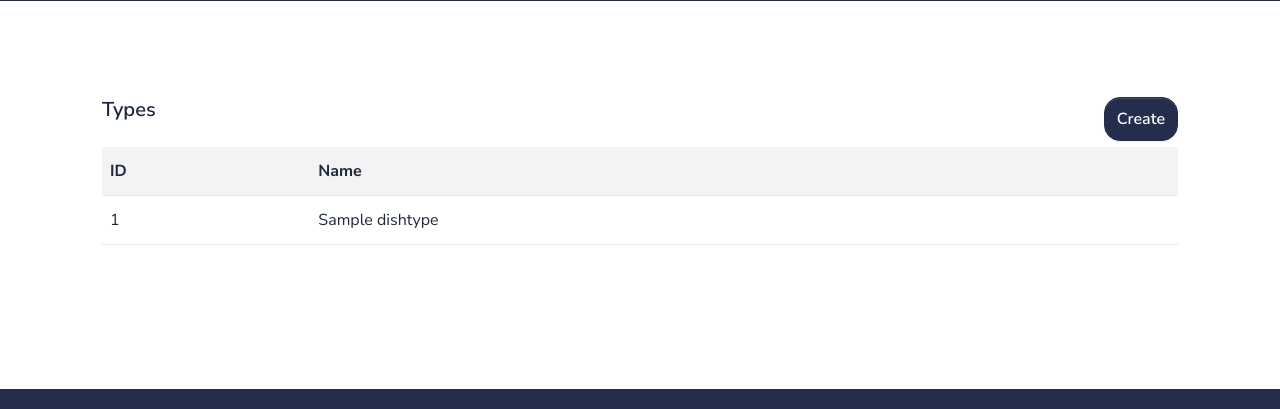
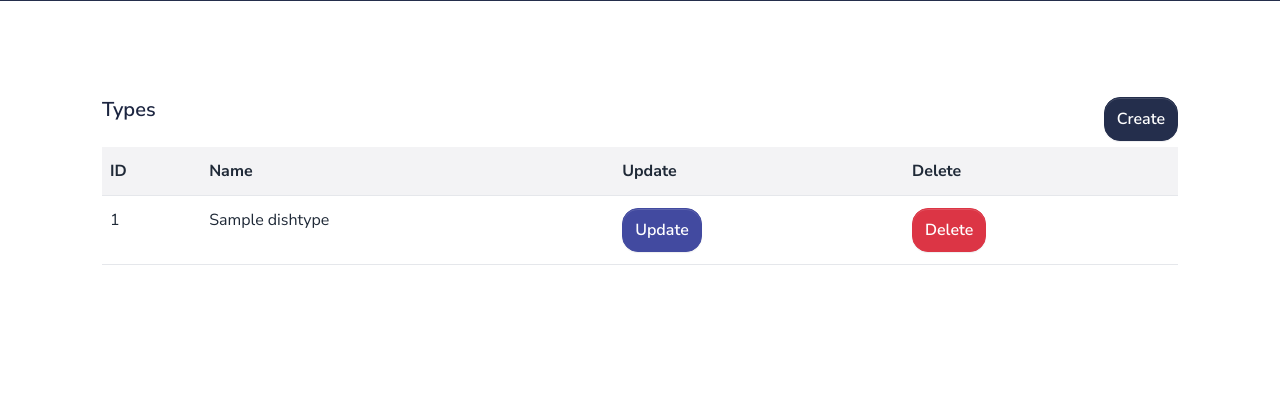
Before and after one commit to Mxbely/restaurant-kitchen-service, a Django app: page /dish-types/ in a window 1280 px wide. Shown: the part 469-878 px from the top of the page. Run offline with Django 5.2, Linux system fonts and the light colour scheme; tables that the repository leaves empty hold one stand-in row (values such as "Sample post"); some libraries are stand-ins or nearby versions.

Commit message:
add update and delete buttons to ingredient and dish type lists

```diff
--- a/templates/kitchen/dish_type_list.html
+++ b/templates/kitchen/dish_type_list.html
@@ -42,11 +42,19 @@
                                     <tr>
                                         <th>ID</th>
                                         <th>Name</th>
+                                        <th>Update</th>
+                                        <th>Delete</th>
                                     </tr>
                                     {% for type in dishtype_list %}
                                     <tr>
                                         <td>{{ type.id }}</td>
                                         <td>{{ type.name }}</td>
+                                        <td><a href="{% url 'kitchen:dish-type-update' pk=type.id %}" class="btn btn-secondary-app link-to-page">
+                                        Update
+                                        </a></td>
+                                        <td><a href="{% url 'kitchen:dish-type-delete' pk=type.id %}" class="btn btn-danger link-to-page">
+                                        Delete
+                                        </a></td>
                                     </tr>
                                     {% endfor %}
                                 </table>
```
Also changed, not shown: templates/kitchen/ingredient_list.html (+8 -0 lines).
